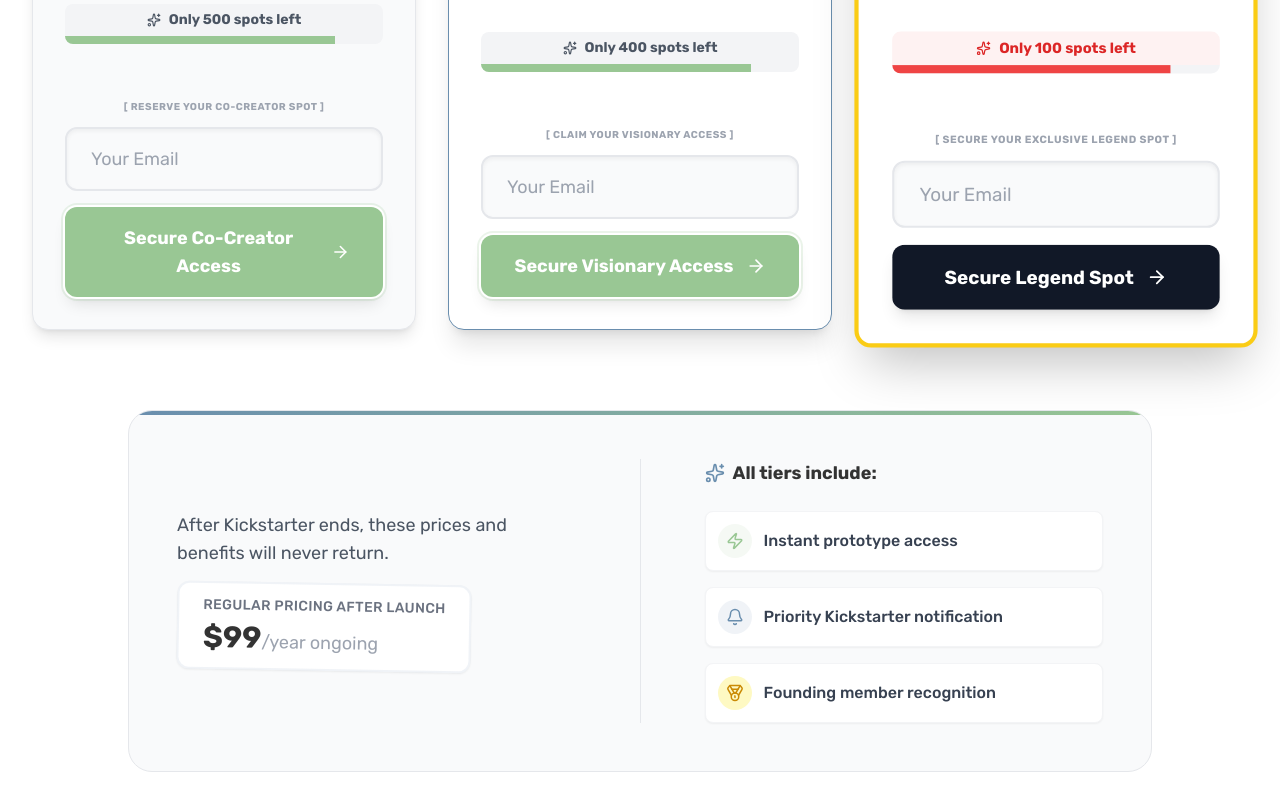
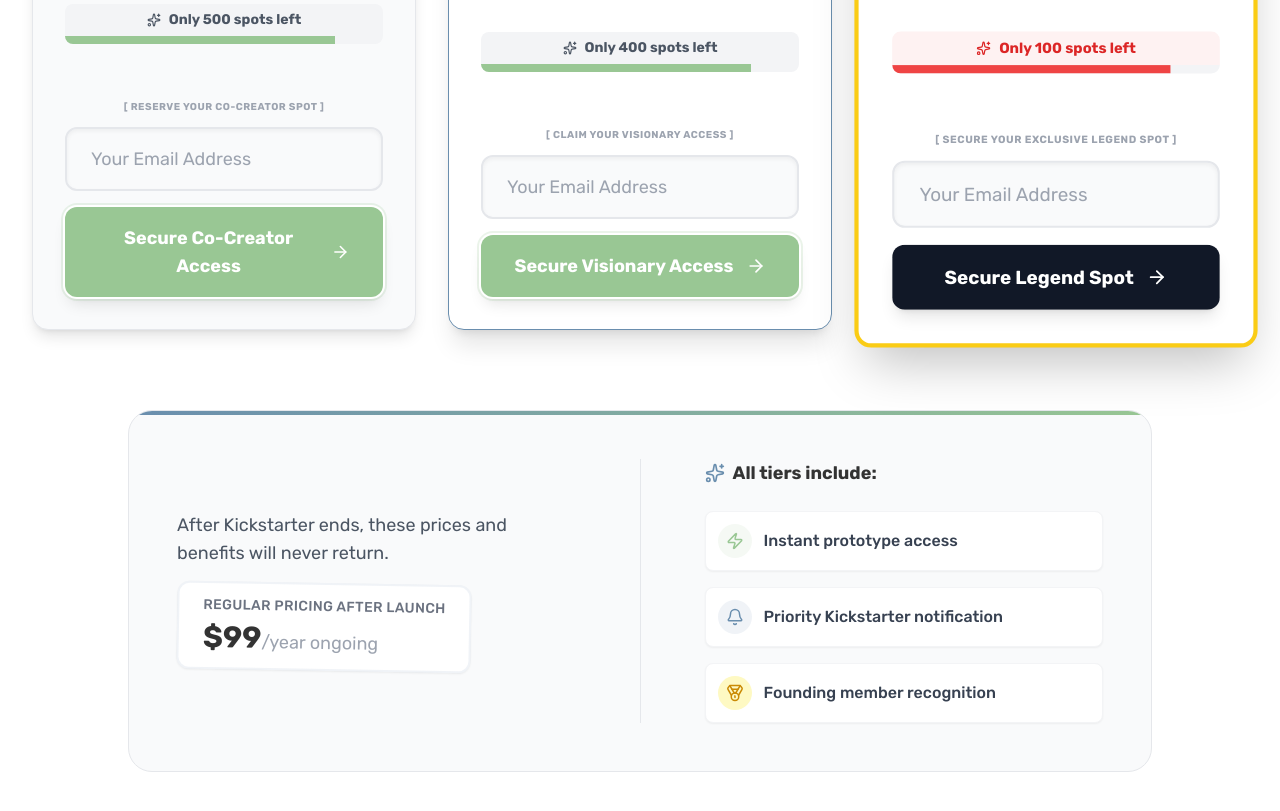
Before and after one commit to kmmania/kina-landing-page, a React (Vite) app: page / in a window 1280 px wide. Shown: the part 6140-6951 px from the top of the page. Built offline with nearby package versions, Linux system fonts and the light colour scheme.

Commit message:
Remove placeholder

```diff
--- a/src/components/SectionTiers.tsx
+++ b/src/components/SectionTiers.tsx
@@ -161,7 +161,6 @@ export const SectionTiers: React.FC = () => {
                                     <EmailCapture
                                         id={tier.emailId}
                                         buttonText={tier.ctaText}
-                                        placeholder="Your Email"
                                         variant={tier.exclusive ? "dark" : "secondary"}
                                         vertical={true}
                                         source={tier.source}
```
